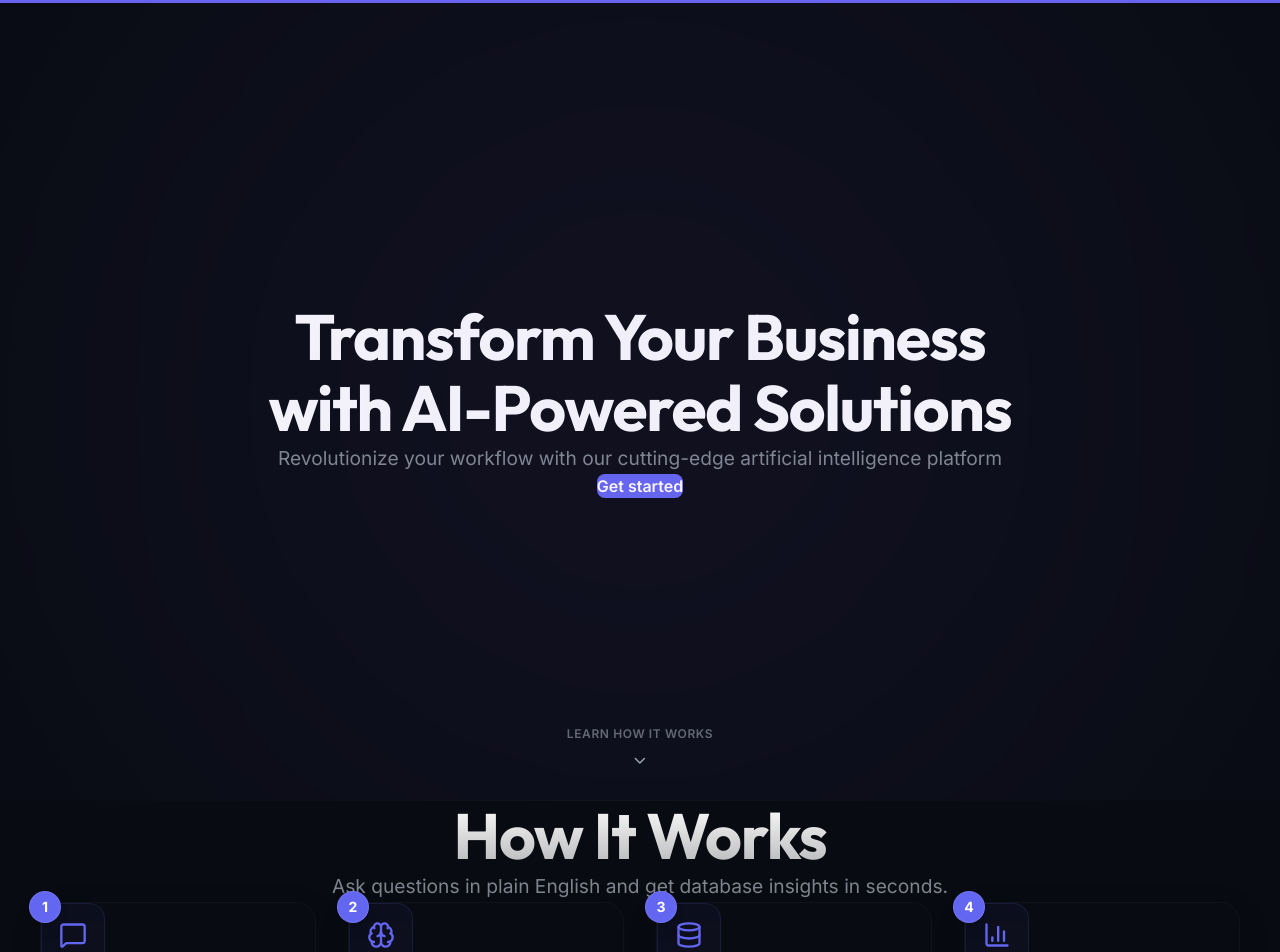
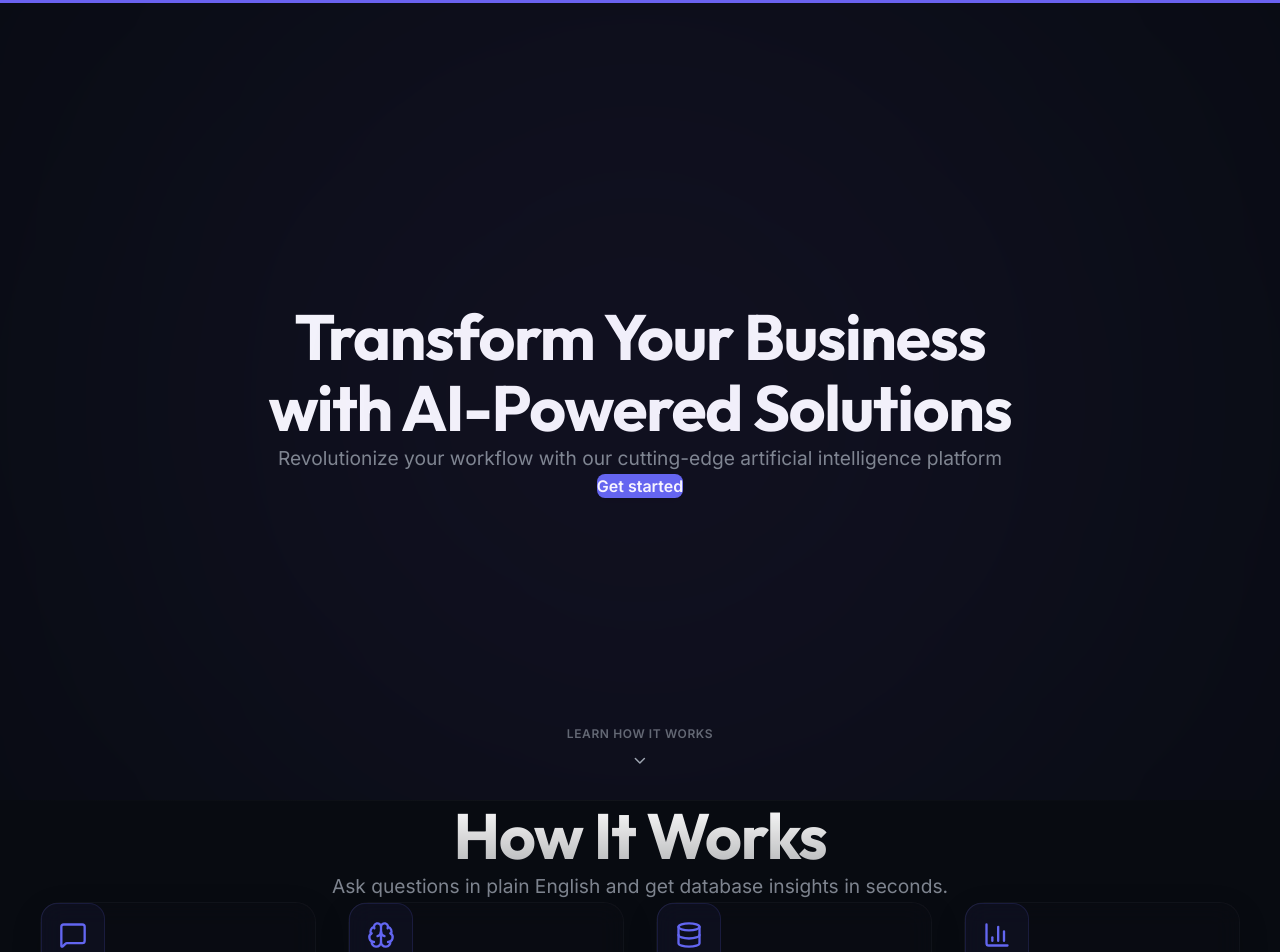
Before and after one commit to jay-paul1530/InsightFlow-AI, a Next.js app in the folder frontend/: page / in a window 1280 px wide. Shown: the top 952 px of the page. Built offline with nearby package versions, Linux system fonts and the light colour scheme.

Commit message:
remove step numbers from How It Works section cards

```diff
--- a/frontend/src/components/ui/demo.tsx
+++ b/frontend/src/components/ui/demo.tsx
@@ -163,10 +163,7 @@ export default function Demo() {
                 variants={itemVariants}
                 className="workflow-card group"
               >
-                {/* Step badge */}
-                <div className="absolute -top-3 -left-3 w-8 h-8 rounded-full bg-primary text-sm font-bold flex items-center justify-center text-primary-foreground shadow-lg border border-white/10 group-hover:scale-110 transition-transform duration-300">
-                  {step.number}
-                </div>
+
 
                 {/* Step Icon */}
                 <div className="w-16 h-16 rounded-2xl flex items-center justify-center bg-primary/5 border border-primary/15 text-primary mb-8 group-hover:bg-primary/10 group-hover:border-primary/25 transition-all duration-300">
```
